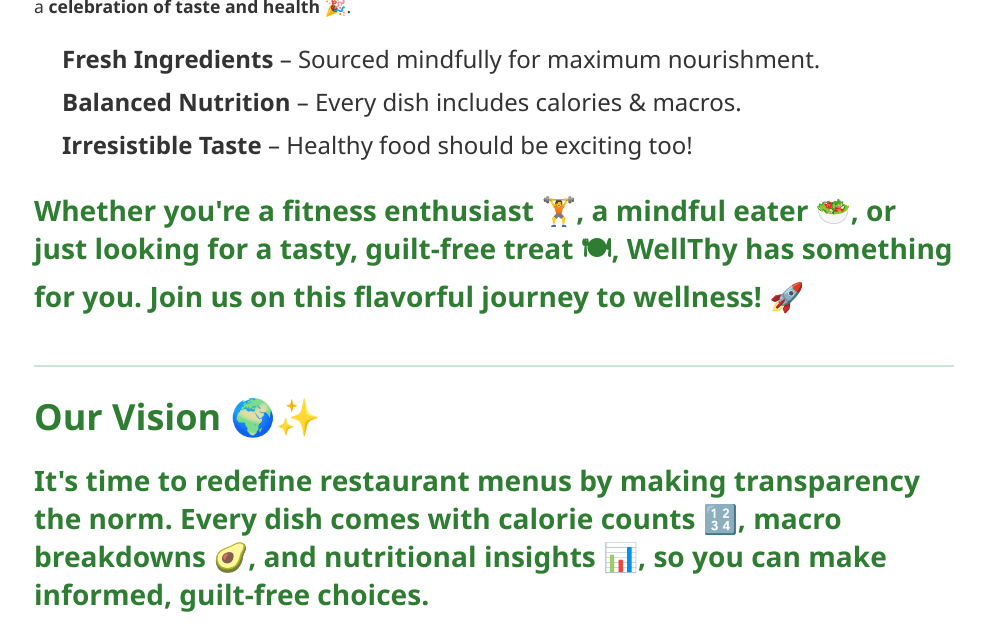
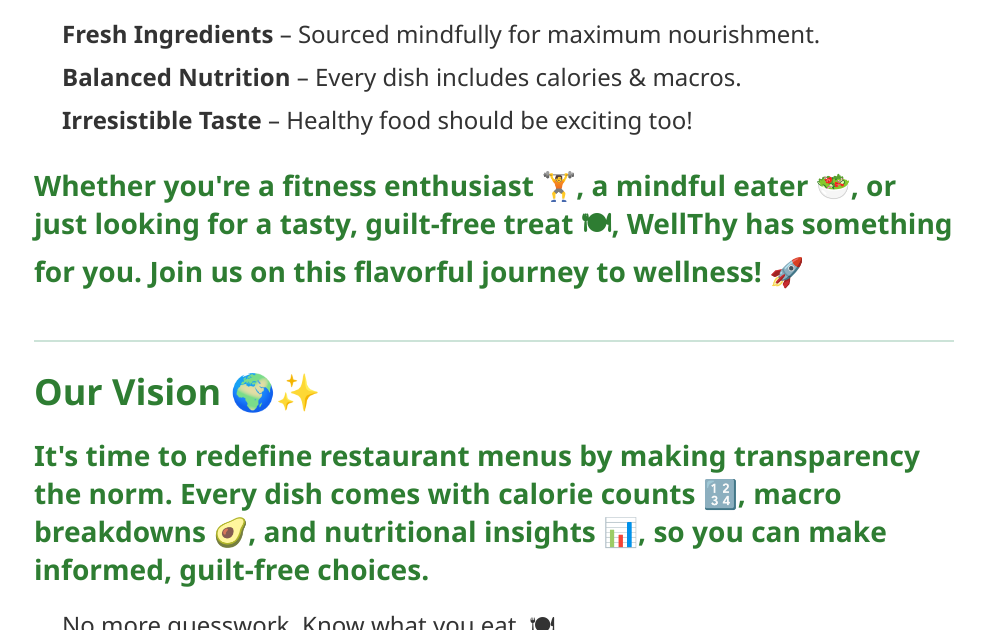
Before and after one commit to nidhi2882/WellThy, a plain HTML site: page aboutus.html in a window 1280 px wide. Shown: the part 971-1601 px from the top of the page, without its empty margins (146-1131 px from the left). Drawn offline with Linux system fonts and the light colour scheme.

Commit message:
Update aboutus.html

```diff
--- a/aboutus.html
+++ b/aboutus.html
@@ -119,7 +119,7 @@
 
     .about-container {
       max-width: 1000px;
-      margin: -150px auto 0 auto;
+      margin: -175px auto 0 auto;
       background-color: #ffffff;
       padding: 40px;
       border-radius: 16px;
```
